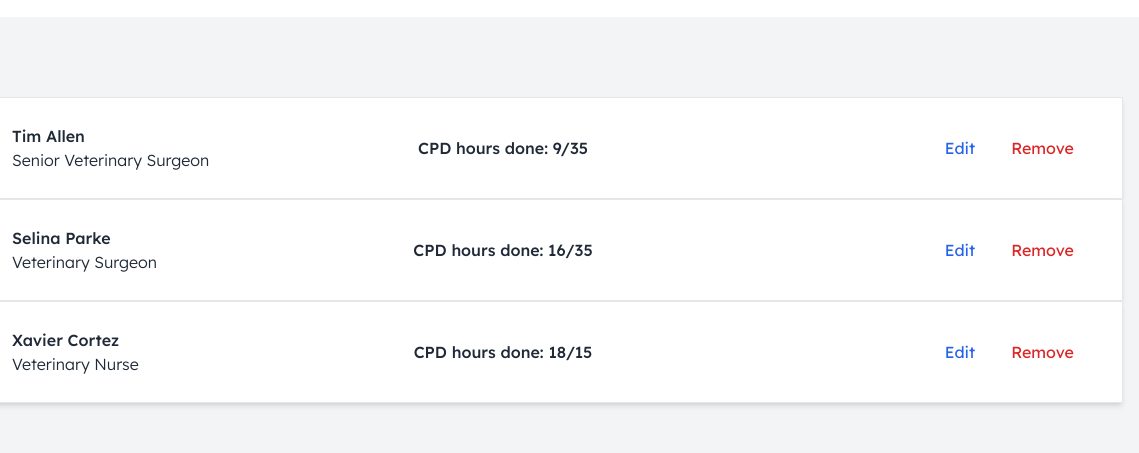
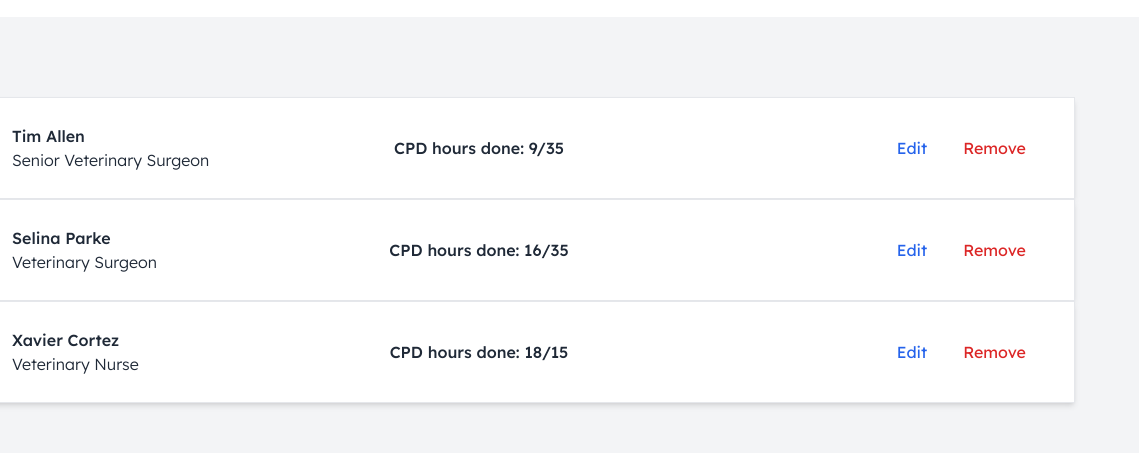
Before and after one commit to paigelindahl/WebinarVetTest, a plain HTML site: page index.html in a window 1280 px wide. Shown: the part 151-604 px from the top of the page, 141-1280 px from the left. Drawn offline with nearby package versions, Linux system fonts and the light colour scheme; some packages are replaced by stand-ins of ours; a script that the page names is missing.

Commit message:
adds max width 1200px

```diff
--- a/index.html
+++ b/index.html
@@ -20,10 +20,12 @@
                         spacing: {
                             '15': '3.75rem',
                             '76': '76px',
+                            '286': '286px',
                         },
                         maxWidth: {
                           '80': '80px',
                           '60': '60px',
+                          '1200': '1200px',
                         },
                     },
                 }
@@ -50,7 +52,7 @@
             <main class="container mx-auto py-10 md:py-20 flex-shrink-0 flex-grow px-4">
                 <!-- Code Starts Here -->
 
-
+            <div class="max-w-[1200px] mb-[286px]">
               <div v-for="(person, index) in practiceMembers" :key="index" >
                 <div class="border border-gray-200 bg-white  py-10 px-4 sm:py-5 sm:px-10 shadow-md">
                   <div class="grid grid-cols-1 sm:grid-cols-3">
@@ -63,12 +65,13 @@
                       <p v-else class="font-medium ml-[76px] sm:ml-2 text-sm md:text-base">CPD hours done: {{ person.cpdDone }}/35</p>
                     </div>
                     <div class="flex items-center justify-start sm:justify-end pt-5 sm:pt-0">
-                      <span class="text-blue-600 mr-7 text-sm md:text-base ">Edit</span>
-                      <span class="text-red-600 text-sm md:text-base hover:bg-red-100 px-2 py-1 rounded-lg" v-on:click="openDeleteModal">Remove</span>
+                      <a href="#" v-on:click="openEditModal" class="text-blue-600 mr-7 text-sm md:text-base ">Edit</a>
+                      <a href="#" v-on:click="openDeleteModal" class="text-red-600 text-sm md:text-base hover:bg-red-100 px-2 py-1 rounded-lg">Remove</a>
                     </div>
                   </div>
                 </div>
               </div>
+            </div>
 
 
 
@@ -123,10 +126,35 @@
                     }
                   })
                   },
+                  openEditModal: function() {
+                    Swal.fire({
+                    title: 'Want to Edit?',
+                    // text: "You won't be able to revert this!",
+                    icon: 'warning',
+                    inputLabel: 'Name',
+                    input:'text',
+                    inputPlaceholder: '',
+                    showCancelButton: true,
+                    confirmButtonColor: '#3085d6',
+                    cancelButtonColor: '#d33',
+                    confirmButtonText: 'Yes, Edit it!',
+
+                  }).then((result) => {
+                    console.log(result)
+                    if (result.isConfirmed) {
+                      Swal.fire(
+
+                        'Edited!',
+                        'Your file has been updated.',
+                        'success'
+                      )
+                    }
+                  })
+
 
 
                 }
-
+              }
             })
 
             const practiceMembers = [
```
